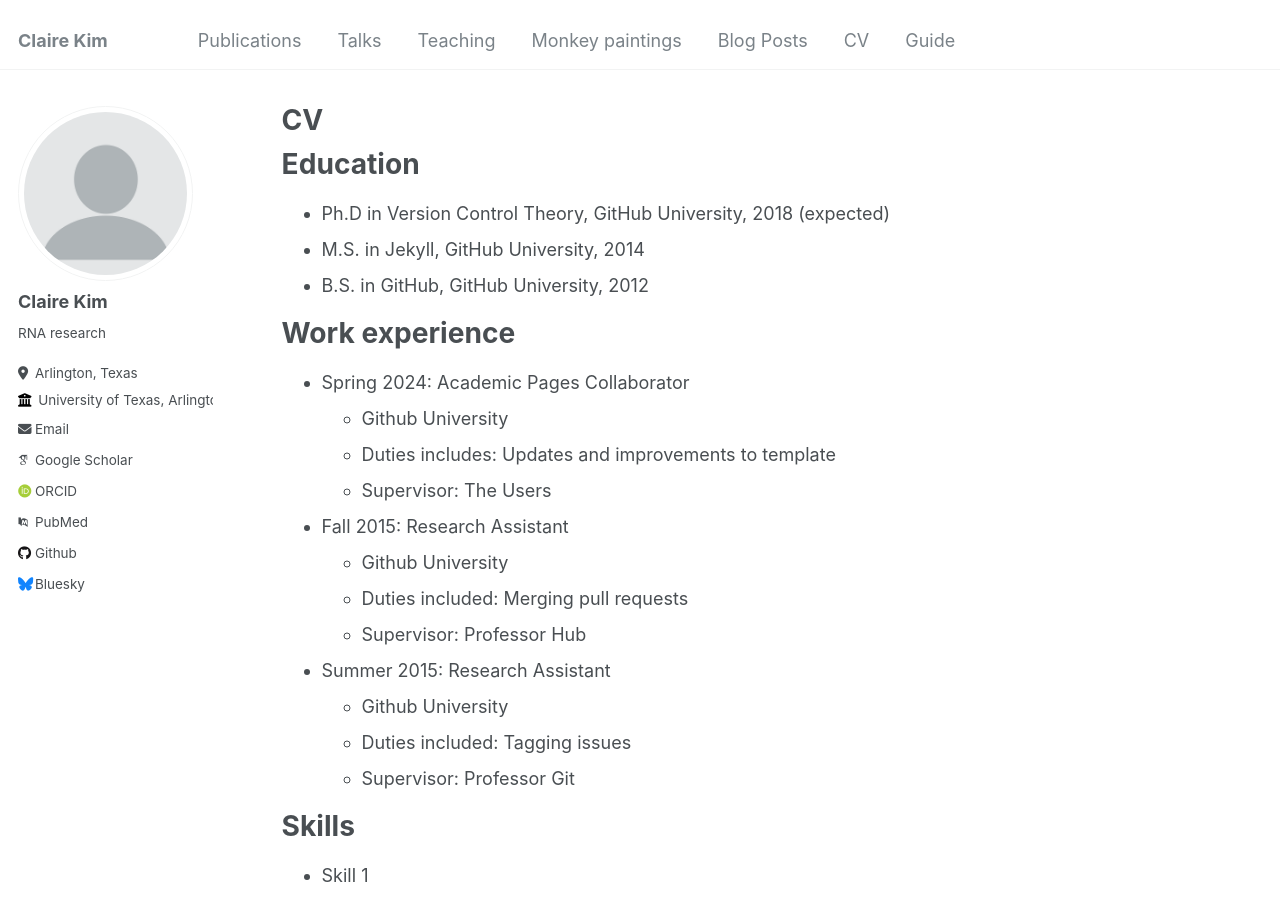
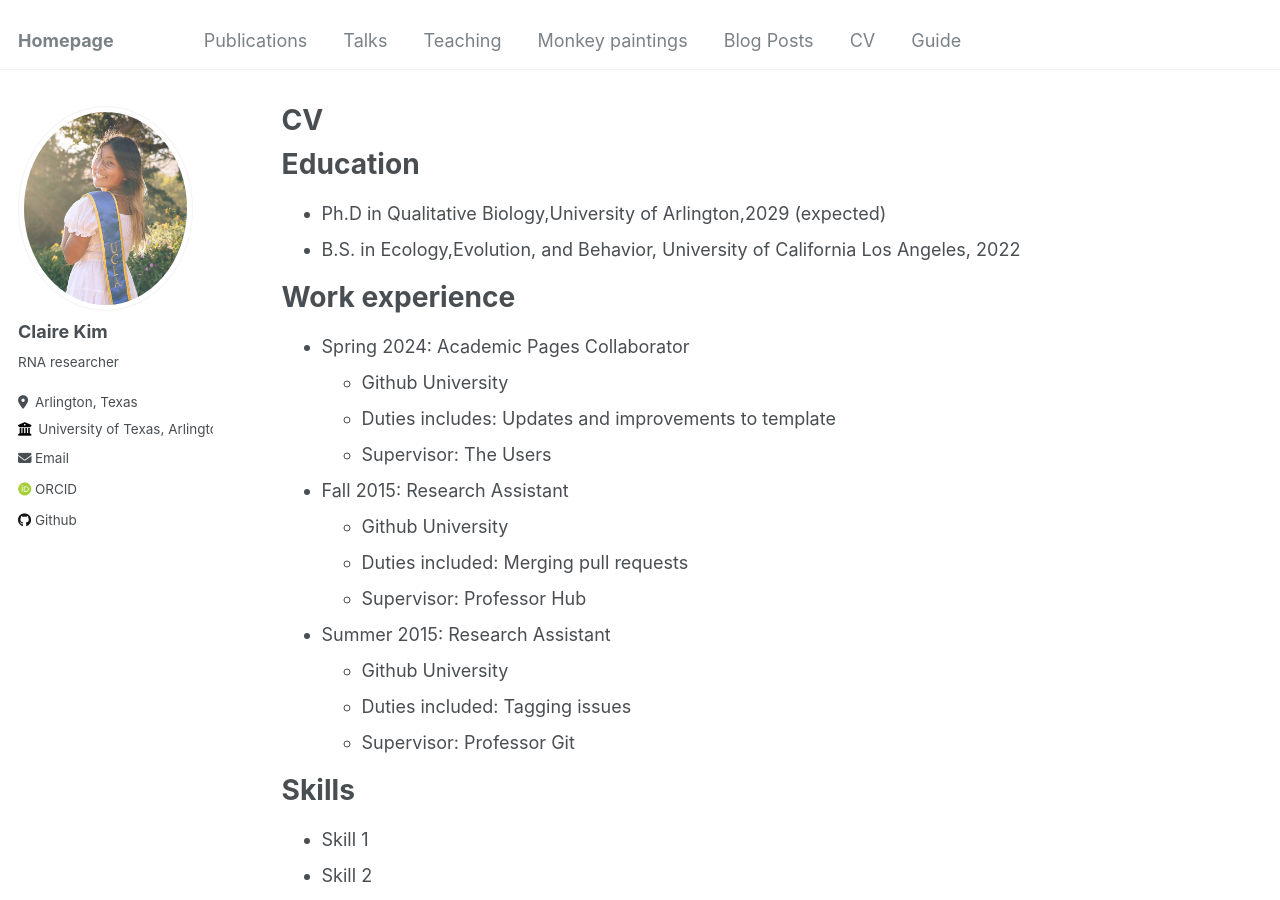
Before and after one commit to ckim0306/ckim0306.github.io, a Jekyll site: the page built from _pages/cv.md, in a window 1280 px wide and 900 px high. Built offline with Jekyll 4.4.1, drawn with Linux system fonts in a browser that asks for light colours; some web fonts are replaced; some of the changed lines change nothing that is shown.

Commit message:
Adding a picture of myself and updating some of the text

```diff
--- a/_config.yml
+++ b/_config.yml
@@ -8,7 +8,7 @@
 
 # Basic Site Settings
 locale                   : "en-US"
-title                    : "Claire Kim"
+title                    : "Homepage"
 title_separator          : "-"
 name                     : &name "Claire Kim"
 description              : &description "PhD student in Todd Castoe's lab"
@@ -21,10 +21,10 @@ repository               : "ckim0306/ckim0306.github.io"
 #               Additional customization can be done by editing /_includes/author-profile.html
 author:
   # Biographic information
-  avatar           : "profile.png"
+  avatar           : "profile.jpg"
   name             : "Claire Kim"
   pronouns         : # example: "she/her"
-  bio              : "RNA research"
+  bio              : "RNA researcher"
   location         : "Arlington, Texas"
   employer         : "University of Texas, Arlington"
   uri              : # URL
@@ -32,46 +32,10 @@ author:
 
   # Academic websites
   arxiv            : # URL - Update with the correct link to your profile
-  googlescholar    : "https://scholar.google.com/citations?user=PS_CX0AAAAAJ"
-  impactstory      : # URL
-  orcid            : "http://orcid.org/yourorcidurl"
-  semantic         : # URL
-  pubmed           : "https://www.ncbi.nlm.nih.gov/pubmed/?term=john+snow"
-  researchgate     : # URL
+  orcid            : "https://orcid.org/0009-0002-2219-227X"
 
   # Repositories and software development
-  bitbucket        : # Username - Update with your username on the site
-  codepen          : # Username
-  dribbble         : # Username
   github           : "ckim0306"
-  kaggle           : # Username
-  stackoverflow    : # User number or user number and name (i.e., use "1" or "1/jeff-atwood")
-
-  # Social media
-  bluesky          : "bsky.app" # Replace this with you Bluesky username
-  facebook         : # Username
-  flickr           : # Username
-  foursquare       : # Username
-  goodreads        : # Username
-  google_plus      : # Username
-  keybase          : # Username
-  instagram        : # Username
-  lastfm           : # Username
-  linkedin         : # Username
-  mastodon         : # URL
-  medium           : # URL
-  pinterest        : # Username
-  soundcloud       : # Username
-  steam            : # Username
-  telegram         : # URL
-  tumblr           : # Username
-  twitter          : # Username for X / Twitter
-  vine             : # Username
-  weibo            : # Username
-  wikipedia        : # Username
-  xing             : # Username
-  youtube          : # Username
-  zhihu            : # URL
 
 
 # Site Settings
--- a/_pages/cv.md
+++ b/_pages/cv.md
@@ -11,9 +11,8 @@ redirect_from:
 
 Education
 ======
-* Ph.D in Version Control Theory, GitHub University, 2018 (expected)
-* M.S. in Jekyll, GitHub University, 2014
-* B.S. in GitHub, GitHub University, 2012
+* Ph.D in Qualitative Biology,University of Arlington,2029 (expected)
+* B.S. in Ecology,Evolution, and Behavior, University of California Los Angeles, 2022
 
 Work experience
 ======
```
Also changed, not shown: images/bio-photo.jpg (deleted), images/profile.jpg (added), images/profile.png (deleted).
